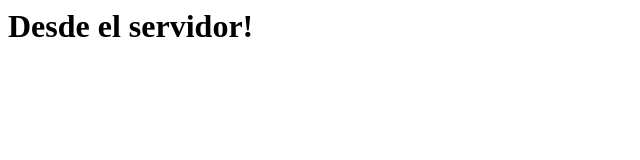
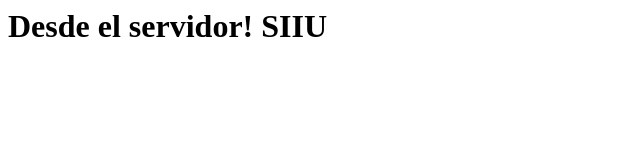
Before and after one commit to JaviJamaCast/deploy, a plain HTML site: page index.html in a window 1280 px wide. Shown: the whole page, without its empty margins (0-640 px from the left). Drawn offline with Linux system fonts and the light colour scheme.

Commit message:
Otro cambio en el server

```diff
--- a/index.html
+++ b/index.html
@@ -1 +1 @@
-<h1>Desde el servidor!</h1>
+<h1>Desde el servidor! SIIU</h1>
```
